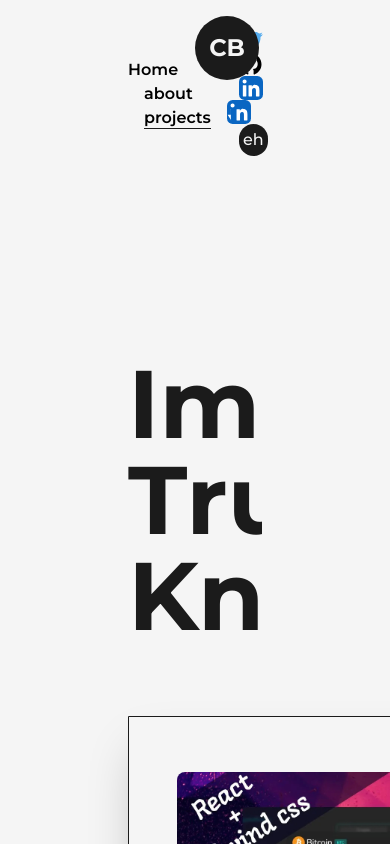
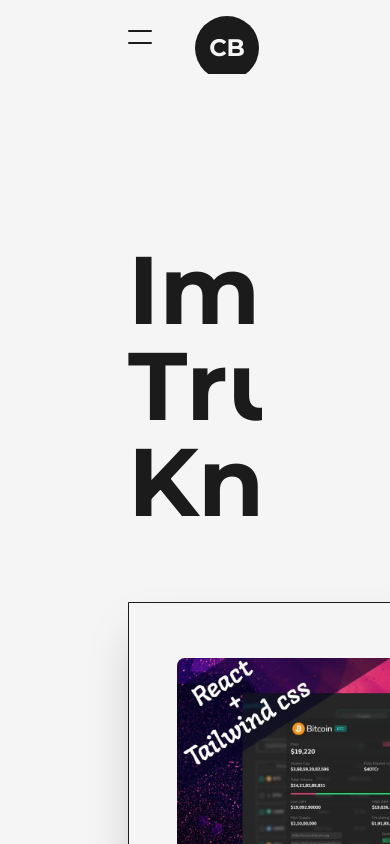
Before and after one commit to Kushal168/Portfolio, a Next.js app: page /projects in a window 390 px wide. Shown: the top 844 px of the page. Built offline with nearby package versions, Linux system fonts and the light colour scheme.

Commit message:
Checking

```diff
--- a/src/components/Navbar.js
+++ b/src/components/Navbar.js
@@ -29,11 +29,28 @@ const CustomLink = ({href,title,className =""})=>{
 const Navbar = () => {
 
     const[mode,setMode] = useThemeSwitcher();
+    const[isOpen,setIsOpen] = useState(false);
+
+    const handleClick = ()=>{
+        setIsOpen(!isOpen)
+    }
 
   return (
     <header className='w-full px-32 py-8 font-medium flex items-center justify-between
     dark:text-light'
     >
+
+        {/* making website responsive */}
+        {/* this is the menu type */}
+        <button className=' flex-col justify-center items-center hidden lg:flex' onClick={handleClick}>
+            <span className={`bg-dark dark:bg-light translate-all duration-300 block ease-out h-0.5 w-6 rounded-sm ${isOpen ? 'rotate-45 translate-y-1' : '-translate-y-0.5'}`}></span>
+            <span className={`'bg-dark dark:bg-light block translate-all duration-300 ease-out h-0.5 w-6 rounded-sm my-0.5 ${isOpen ? 'opacity-0' : 'opacity-100'}`}></span>
+            <span className={`bg-dark dark:bg-light block translate-all duration-300 ease-out h-0.5 w-6 rounded-sm ${isOpen ? '-rotate-45 -translate-y-1' : 'translate-y-0.5'}`}></span>
+        </button>
+
+
+
+        <div className="w-full flex justify-between items-center lg:hidden">
         <nav>
             <CustomLink href="/" title="Home" className='mr-4 font-semibold'/>
             <CustomLink href="/about" title="about" className='mx-4 font-semibold' />
@@ -60,6 +77,36 @@ const Navbar = () => {
             </button>
 
         </nav>
+        </div>
+
+        <div className="min-w-[70vw] flex flex-col justify-between items-center fixed top-1/2 left-1/2 -translate-x-1/2">
+        <nav>
+            <CustomLink href="/" title="Home" className='mr-4 font-semibold'/>
+            <CustomLink href="/about" title="about" className='mx-4 font-semibold' />
+            <CustomLink href="/projects" title="projects" className='mx-4 font-semibold'/>
+            {/* <CustomLink href="/articles" title="articles" className='ml-4 font-semibold'/> */}
+            </nav>
+
+        <nav className='flex items-center hustify-center flex-wrap'>
+            <motion.a href='http://twitter.com' target='blank' whileHover={{y:-2}} className="w-6 mx-3" whileTap={{scale:2}}><TwitterIcon/></motion.a>
+            <motion.a href='http://github.com' target='blank' whileHover={{y:-2}} className="w-6 mx-3" whileTap={{scale:2}}><Github/></motion.a>
+            <motion.a href='http://linkedin.com' target='blank'whileHover={{y:-2}} className="w-6 mx-3" whileTap={{scale:2}}><Linkedin/></motion.a>
+            <motion.a href='http://discord.com' target='blank' whileHover={{y:-2}} className="w-6 mx -3" whileTap={{scale:2}}><Discord/></motion.a>
+
+            <button onClick={()=>{setMode(mode === "light" ? "dark" : "light")}}
+            // className='ml-3 flex items-center justify-center rounded-full p-1 '
+            className={`ml-3 flex items-center justify-center rounded-full p-1
+            ${mode === "light" ? "bg-dark text-light" : "bg-light text-dark"}`}
+            >
+                {/* {
+                    mode === "dark" ? <SunIcon className="fill-dark"></SunIcon> : <MoonIcon className="fill-dark"></MoonIcon>
+                } */}
+            eh
+
+            </button>
+
+        </nav>
+        </div>
 
         <div className='absolute left-[50%] top-2 translate-x-[-50% ]'>
             <Logo/>
```
Also changed, not shown: src/pages/projects.js (+6 -1 lines).
